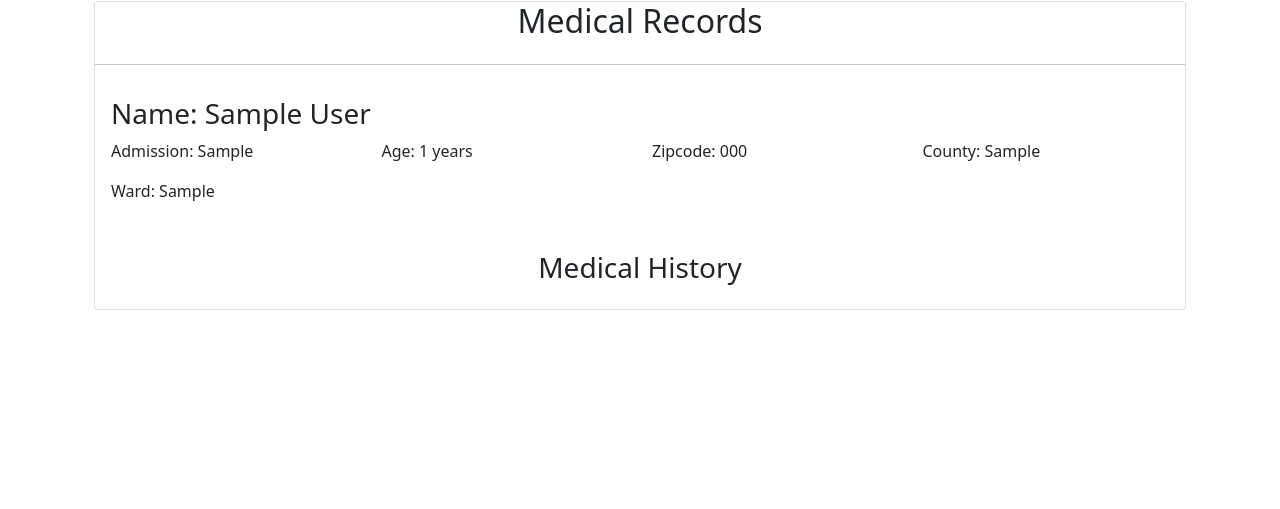
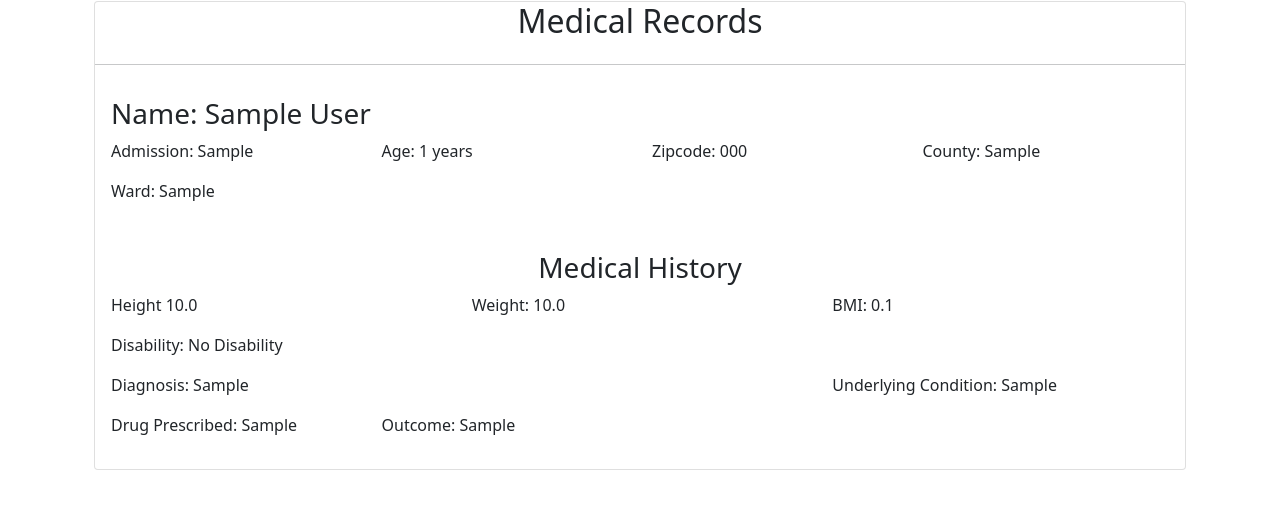
Before and after one commit to oumao/mastereg, a Flask app: page /student/1 in a window 1280 px wide. Shown: the part 79-588 px from the top of the page. Run offline with Flask 2, Linux system fonts and the light colour scheme; a user stored in the database is signed in; tables that the repository leaves empty hold one stand-in row (values such as "Sample post").

Commit message:
Checking empty fields and fixing bugs

```diff
--- a/repomas/templates/student/student_details.html
+++ b/repomas/templates/student/student_details.html
@@ -23,13 +23,20 @@
                 <p class="col-3">Ward: {{ student.county }}</p>
             </div>
         </div>
-         <div class="card-body">
+        <div class="card-body">
             <h3 class="card-title  text-center">Medical History</h3>
-            {% for medrec in medrecs %}
+            {% if not medrec %}
+                <p class="bg-primary text-white text-center fw-bold fs-3 p-3">There are no Medical history for the student!</p>
+            {% else%}
              <div class="row">
                  <p class="col-4">Height {{ medrec.height}}</p>
                  <p class="col-4">Weight: {{ medrec.weight }}</p>
-                 <p class="col-4">Disability: {{ medrec.disabled }}</p>
+                 <p class="col-3">BMI: {{ medrec.weight/(medrec.height**2)}}</p>
+                 {% if medrec.disabled == True %}
+                    <p class="col-4">Disability: Disabled</p>
+                 {% else %}
+                    <p class="col-4">Disability: No Disability</p>
+                 {% endif %}
              </div>
             <div class="row">
                  <p class="col-8">Diagnosis: {{ medrec.diagnosis }}</p>
@@ -38,9 +45,9 @@
             <div class="row">
                  <p class="col-3">Drug Prescribed: {{ medrec.drug }} </p>
                  <p class="col-3">Outcome: {{ medrec.outcome }}</p>
-             </div>
-            {% endfor %}
-         </div>
+            </div>
+            {% endif %}
+        </div>
     </div>
 </div>
 {% endblock %}
```
